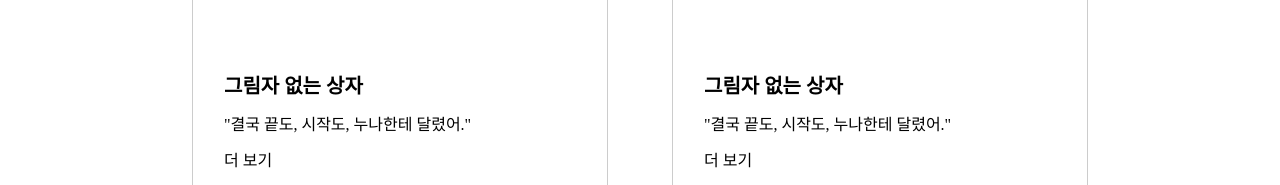
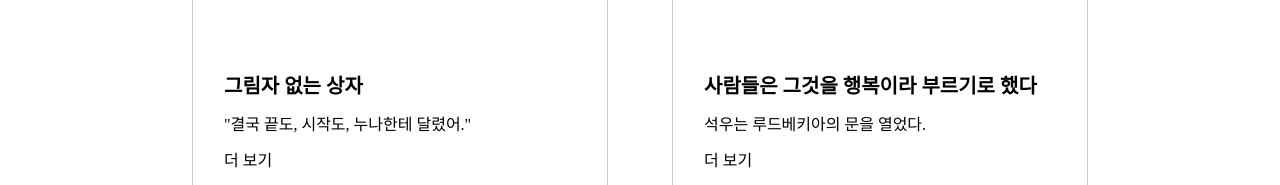
Before and after one commit to truper12/vuedpsnnn, a Vue app: page / in a window 1280 px wide. Shown: the part 4779-4964 px from the top of the page. Built offline with nearby package versions, Linux system fonts and the light colour scheme.

Commit message:
postcard slot화

```diff
--- a/src/components/Content.vue
+++ b/src/components/Content.vue
@@ -42,7 +42,21 @@
         </template>
       </color-card>
     </div>
-    <post-card />
+    <post-card>
+      <template v-slot:postcard>
+        <post v-for="(theme, i) in themes" :key="{i}" :mobileimg="theme.postcard.mobileimg" :desktopimg="theme.postcard.desktopimg">
+          <template v-slot:posttitle>
+            <span>{{theme.postcard.posttitle}}</span>
+          </template>
+          <template v-slot:posttext>
+            <span>{{theme.postcard.posttext}}</span>
+          </template>
+          <template v-slot:playtime>
+            <span>{{theme.postcard.playtime}}</span>
+          </template>
+        </post>
+      </template>
+    </post-card>
   </main>
 </template>
 
@@ -54,6 +68,7 @@ import BookButton from './BookButton.vue'
 import MediaCard from './MediaCard.vue'
 import MediaCardText from './MediaCardText.vue'
 import PostCard from './PostCard.vue'
+import Post from './Post.vue'
 
 export default {
   name: 'Content',
@@ -65,6 +80,7 @@ export default {
     MediaCard,
     MediaCardText,
     PostCard,
+    Post,
   },
   data() {
     return {
@@ -98,6 +114,13 @@ export default {
               ['하지만 시현아. 누나도 사람이고, 힘들고, 아파.'],
               ['초자연적인 물체니 뭐니... 동생의 망상을 견뎌주는 것도 이제 한계다.', '지쳐버린 나는 이 허무맹랑한 문자를 받고, 마지막으로 쓴소리를 해주러 시현이의 집으로 향했다.']
             ]
+          },
+          postcard: {
+            mobileimg: 'https://static.wixstatic.com/media/7d3d32_fb2337143586484b8ba78480ab1e76eb~mv2.jpg/v1/fill/w_556,h_367,fp_0.50_0.50,q_80,usm_0.66_1.00_0.01/7d3d32_fb2337143586484b8ba78480ab1e76eb~mv2.webp',
+            desktopimg: 'https://static.wixstatic.com/media/7d3d32_fb2337143586484b8ba78480ab1e76eb~mv2.jpg/v1/fill/w_825,h_825,fp_0.50_0.50,q_85,usm_0.66_1.00_0.01/7d3d32_fb2337143586484b8ba78480ab1e76eb~mv2.webp',
+            posttitle: '그림자 없는 상자',
+            posttext: '"결국 끝도, 시작도, 누나한테 달렸어."',
+            playtime: '1 hr 10 min'
           }
         },
         {
@@ -118,6 +141,13 @@ export default {
               ['영생을 발명했다는 기묘한 바이오 회사.','공식 발표 이틀 전 사라져버린 연구소장.','그 사건에 배정된 형사, 김석우.'],
               ['석우는 루드베키아의 문을 열었다.']
             ]
+          },
+          postcard: {
+            mobileimg: 'https://static.wixstatic.com/media/7d3d32_b23f50c86c5a482f84707a3db1aaea4c~mv2.jpg/v1/fill/w_556,h_367,fp_0.50_0.50,q_80,usm_0.66_1.00_0.01/7d3d32_b23f50c86c5a482f84707a3db1aaea4c~mv2.webp',
+            desktopimg: 'https://static.wixstatic.com/media/7d3d32_b23f50c86c5a482f84707a3db1aaea4c~mv2.jpg/v1/fill/w_825,h_825,fp_0.50_0.50,q_85,usm_0.66_1.00_0.01/7d3d32_b23f50c86c5a482f84707a3db1aaea4c~mv2.webp',
+            posttitle: '사람들은 그것을 행복이라 부르기로 했다',
+            posttext: '석우는 루드베키아의 문을 열었다.',
+            playtime: '1 hr 10 min'
           }
         }
       ]
--- a/src/components/Post.vue
+++ b/src/components/Post.vue
@@ -1,22 +1,22 @@
 <template>
   <div class="post">
     <div class="postimg">
-      <img class="mobile" src="https://static.wixstatic.com/media/7d3d32_fb2337143586484b8ba78480ab1e76eb~mv2.jpg/v1/fill/w_556,h_367,fp_0.50_0.50,q_80,usm_0.66_1.00_0.01/7d3d32_fb2337143586484b8ba78480ab1e76eb~mv2.webp">
-      <img class="desktop" src="https://static.wixstatic.com/media/7d3d32_fb2337143586484b8ba78480ab1e76eb~mv2.jpg/v1/fill/w_825,h_825,fp_0.50_0.50,q_85,usm_0.66_1.00_0.01/7d3d32_fb2337143586484b8ba78480ab1e76eb~mv2.webp">
+      <img class="mobile" :src="mobileimg">
+      <img class="desktop" :src="desktopimg">
     </div>
     <div class="postcontent">
       <div class="title">
-        그림자 없는 상자
+        <slot name="posttitle"></slot>
       </div>
       <div class="text">
-        "결국 끝도, 시작도, 누나한테 달렸어."
+        <slot name="posttext"></slot>
       </div>
       <div class="more">
         더 보기
       </div>
       <div class="divider" />
       <div class="playtime">
-        1 hr 10 min
+        <slot name="playtime"></slot>
       </div>
       <div class="button">
         <book-button color="black" />
@@ -31,6 +31,10 @@ import BookButton from './BookButton.vue'
 export default {
   components: {
     BookButton,
+  },
+  props: {
+    mobileimg: { type: String },
+    desktopimg: { type: String },
   }
 }
 </script>
--- a/src/components/PostCard.vue
+++ b/src/components/PostCard.vue
@@ -1,16 +1,12 @@
 <template>
   <article class="postcard">
-    <post />
-    <post />
+    <slot name="postcard"></slot>
   </article>
 </template>
 
 <script>
-import Post from './Post.vue'
-
 export default {
   components: {
-    Post
   },
 }
 </script>
```
